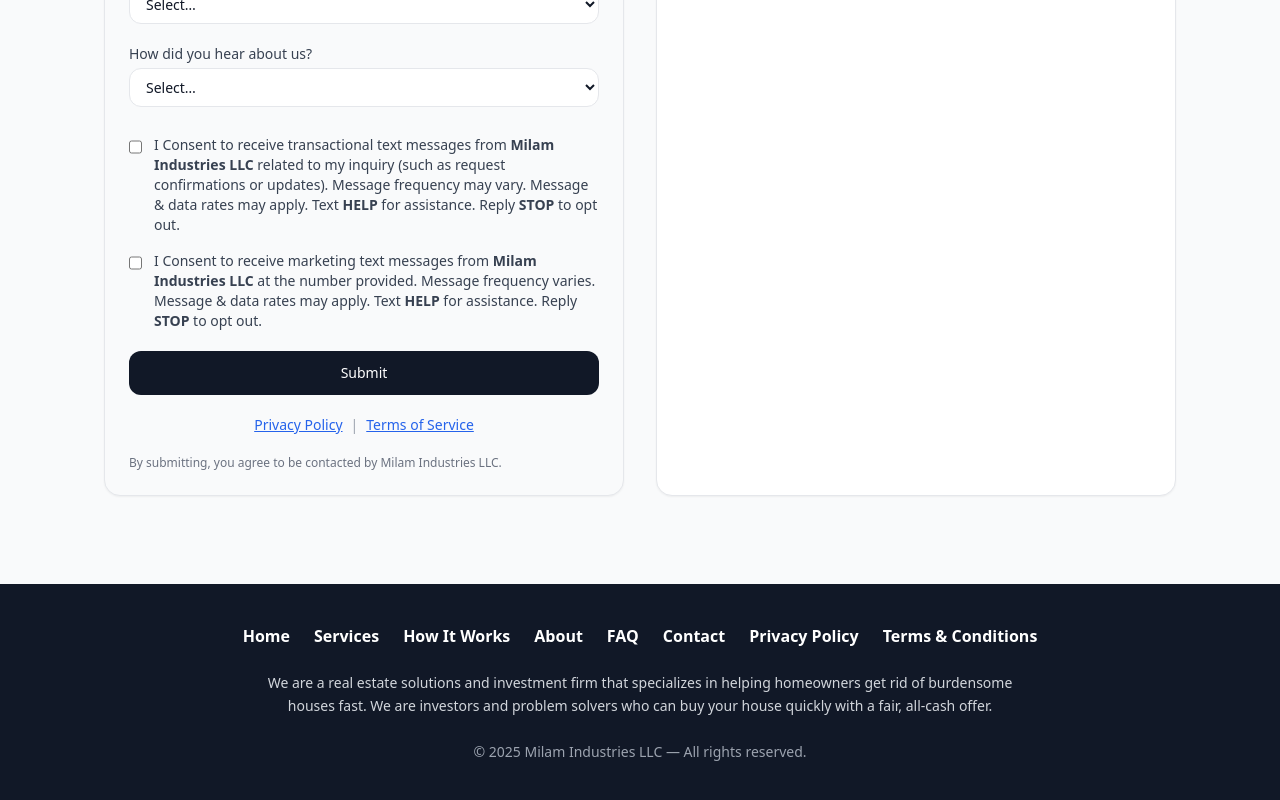
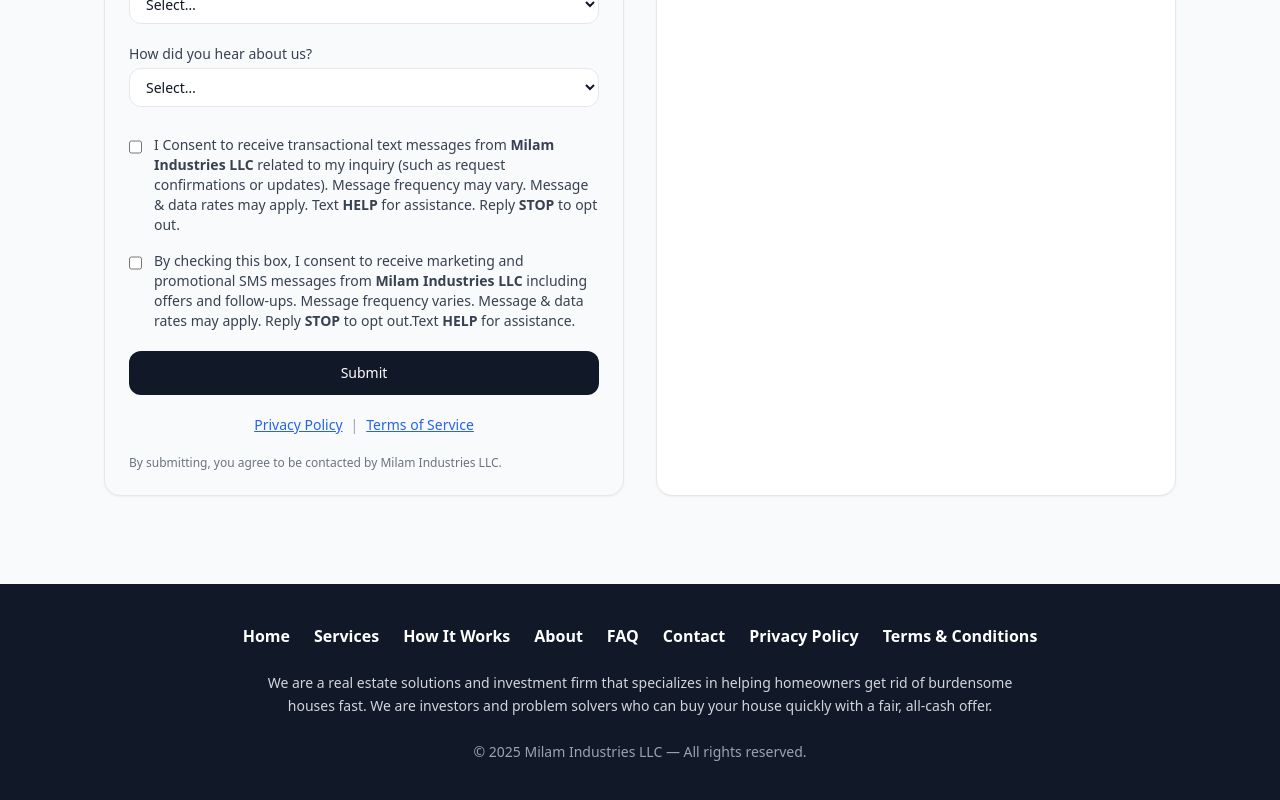
Before and after one commit to milamindustries/milamindustries-site, a Next.js app in the folder milamindustries-site/: page /contact in a window 1280 px wide. Shown: the part 1552-2352 px from the top of the page. Built offline with nearby package versions, Linux system fonts and the light colour scheme.

Commit message:
Update page.jsx

```diff
--- a/milamindustries-site/app/contact/page.jsx
+++ b/milamindustries-site/app/contact/page.jsx
@@ -232,8 +232,8 @@ export default function ContactPage() {
                 required
               />
               <span>
-                I Consent to receive marketing text messages from <b>Milam Industries LLC</b> at the number provided.
-                Message frequency varies. Message &amp; data rates may apply. Text <b>HELP</b> for assistance. Reply <b>STOP</b> to opt out.
+                By checking this box, I consent to receive marketing and promotional SMS messages from <b>Milam Industries LLC</b> including offers and follow-ups. Message frequency varies. Message & data rates may apply.
+                Reply <b>STOP</b> to opt out.Text <b>HELP</b> for assistance.
               </span>
             </label>
 
```
